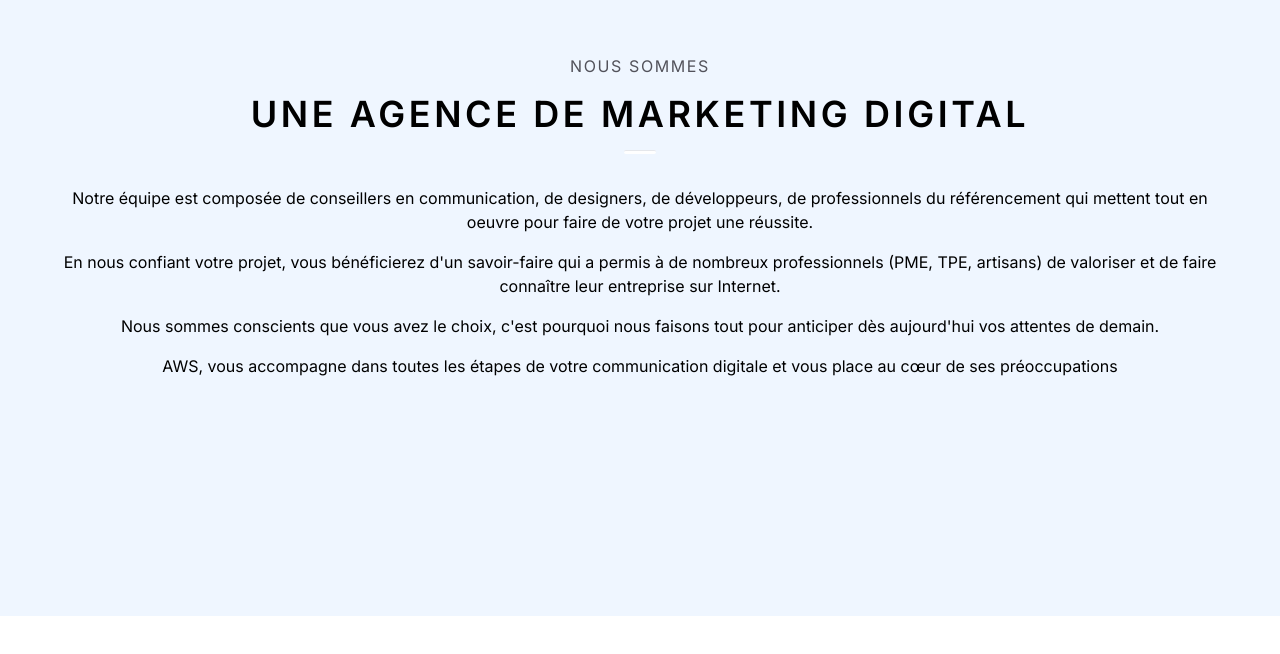
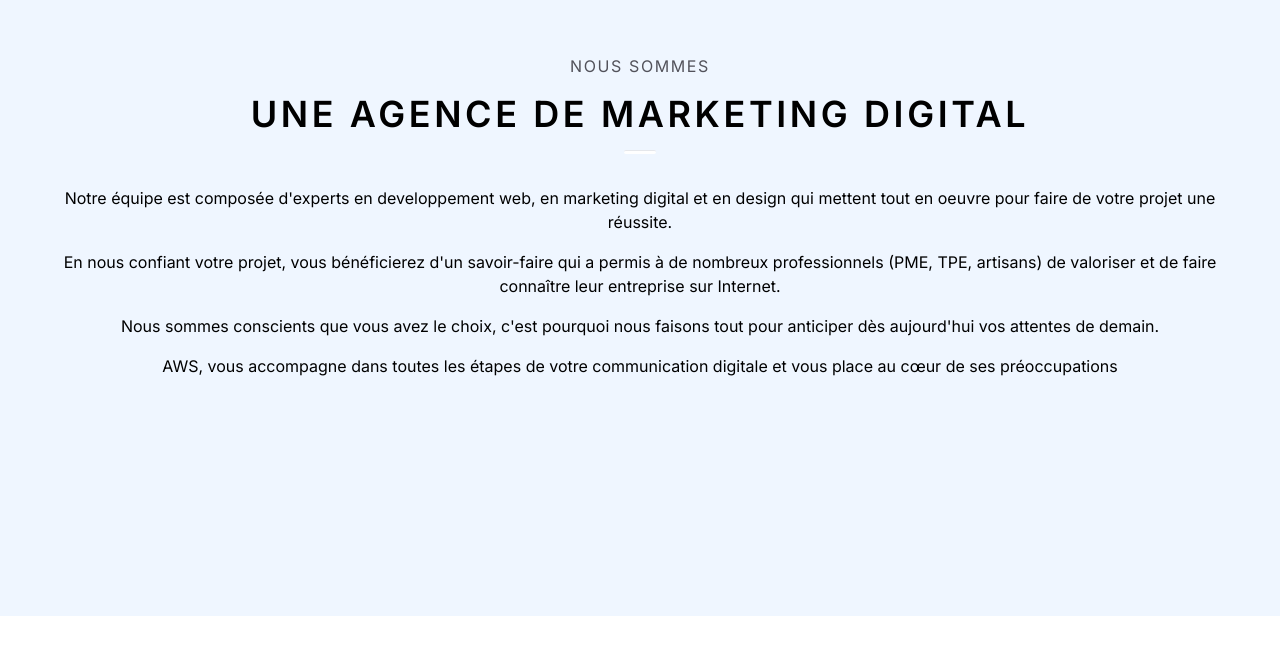
Before and after one commit to valpedro59/aws-agency, a Next.js app: page / in a window 1280 px wide. Shown: the part 1052-1706 px from the top of the page. Built offline with nearby package versions, Linux system fonts and the light colour scheme.

Commit message:
about changes

```diff
--- a/components/about.tsx
+++ b/components/about.tsx
@@ -38,7 +38,7 @@ const About = () => {
 
                     </div> */}
                     <div className="text-center flex flex-col justify-center items-center gap-4" data-aos="fade-right">
-                        <p>Notre équipe est composée de conseillers en communication, de designers, de développeurs, de professionnels du référencement qui mettent tout en oeuvre pour faire de votre projet une réussite.</p>
+                        <p>Notre équipe est composée d'experts en developpement web, en marketing digital et en design  qui mettent tout en oeuvre pour faire de votre projet une réussite.</p>
                         <p>
                         En nous confiant votre projet, vous bénéficierez d&apos;un savoir-faire qui a permis à de nombreux professionnels (PME, TPE, artisans) de valoriser et de faire connaître leur entreprise sur Internet.
                         </p>
```
